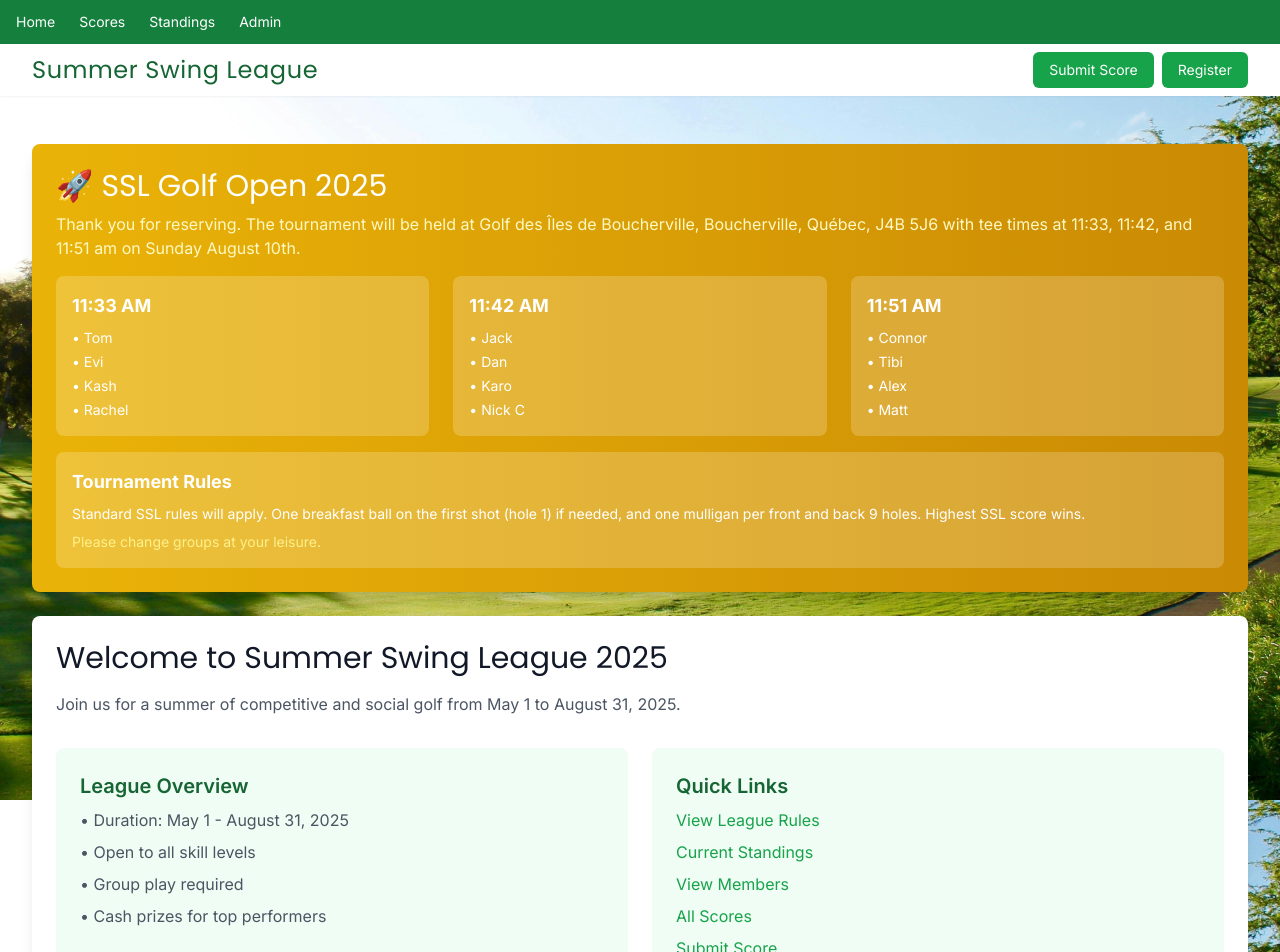
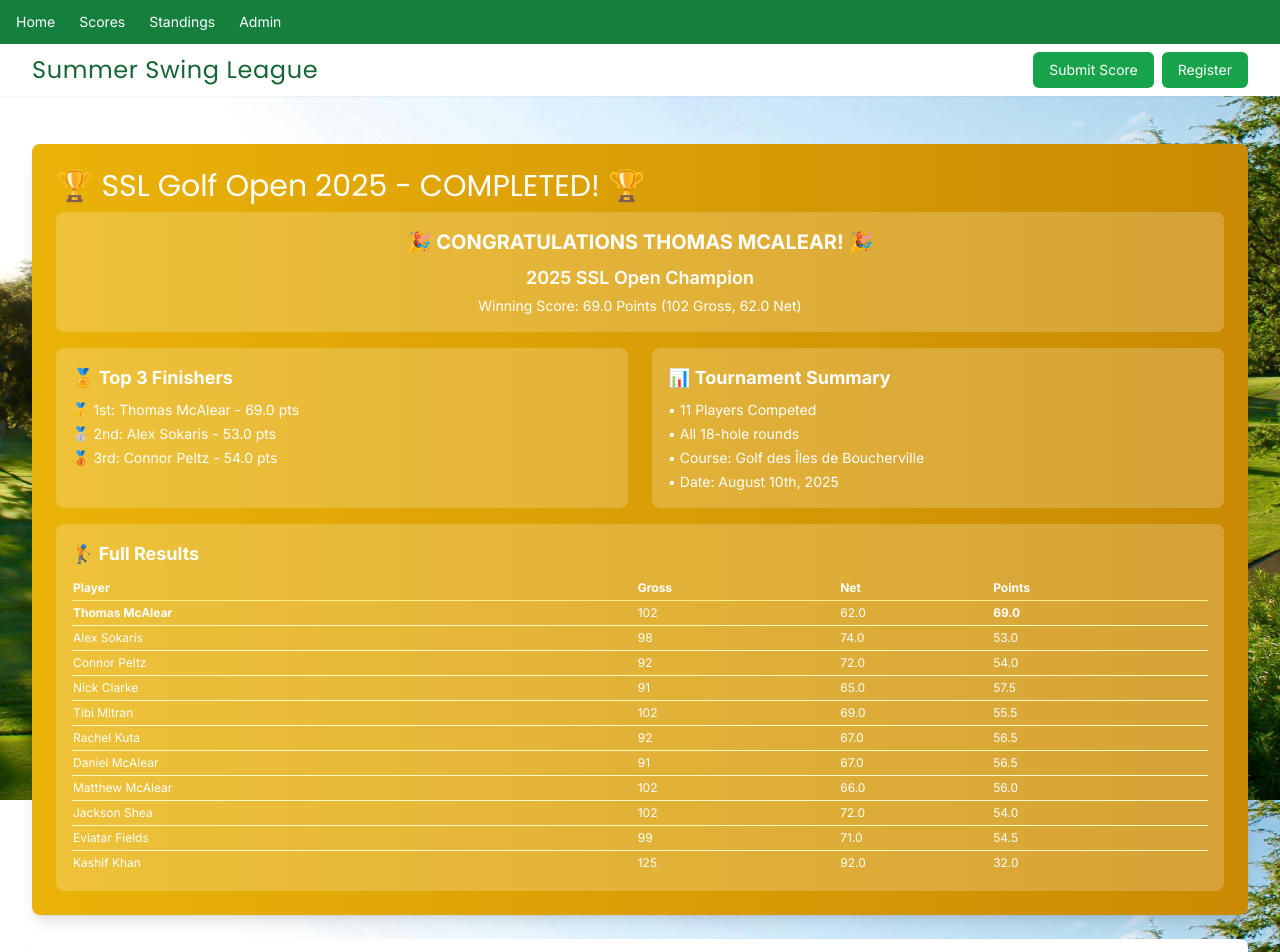
Before and after one commit to matthewmcalear/Summer-Swing-League, a Next.js app: page / in a window 1280 px wide. Shown: the top 952 px of the page. Built offline with nearby package versions, Linux system fonts and the light colour scheme; no server answers; the database is empty.

Commit message:
Update SSL Open banner to congratulate Thomas McAlear as 2025 champion and display full tournament results

```diff
--- a/app/page.tsx
+++ b/app/page.tsx
@@ -34,43 +34,115 @@ export default function Home() {
           <div className="bg-gradient-to-r from-yellow-500 to-yellow-600 rounded-lg shadow-lg p-6 mb-6 text-white">
             <div className="flex flex-col">
               <div className="flex-1">
-                <h2 className={`${pop.className} text-2xl md:text-3xl font-bold mb-2`}>🚀 SSL Golf Open 2025</h2>
-                <p className="text-yellow-100 mb-4">Thank you for reserving. The tournament will be held at Golf des Îles de Boucherville, Boucherville, Québec, J4B 5J6 with tee times at 11:33, 11:42, and 11:51 am on Sunday August 10th.</p>
+                <h2 className={`${pop.className} text-2xl md:text-3xl font-bold mb-2`}>🏆 SSL Golf Open 2025 - COMPLETED! 🏆</h2>
+                <div className="bg-white bg-opacity-20 rounded-lg p-4 mb-4">
+                  <h3 className="font-bold text-xl mb-2 text-center">🎉 CONGRATULATIONS THOMAS MCALEAR! 🎉</h3>
+                  <p className="text-center text-lg font-semibold">2025 SSL Open Champion</p>
+                  <p className="text-center text-sm mt-1">Winning Score: 69.0 Points (102 Gross, 62.0 Net)</p>
+                </div>
 
-                <div className="grid grid-cols-1 md:grid-cols-3 gap-6 mb-4">
+                <div className="grid grid-cols-1 md:grid-cols-2 gap-6 mb-4">
                   <div className="bg-white bg-opacity-20 rounded-lg p-4">
-                    <h3 className="font-bold text-lg mb-2">11:33 AM</h3>
+                    <h3 className="font-bold text-lg mb-2">🏅 Top 3 Finishers</h3>
                     <ul className="text-sm space-y-1">
-                      <li>• Tom</li>
-                      <li>• Evi</li>
-                      <li>• Kash</li>
-                      <li>• Rachel</li>
+                      <li>🥇 1st: Thomas McAlear - 69.0 pts</li>
+                      <li>🥈 2nd: Alex Sokaris - 53.0 pts</li>
+                      <li>🥉 3rd: Connor Peltz - 54.0 pts</li>
                     </ul>
                   </div>
                   <div className="bg-white bg-opacity-20 rounded-lg p-4">
-                    <h3 className="font-bold text-lg mb-2">11:42 AM</h3>
+                    <h3 className="font-bold text-lg mb-2">📊 Tournament Summary</h3>
                     <ul className="text-sm space-y-1">
-                      <li>• Jack</li>
-                      <li>• Dan</li>
-                      <li>• Karo</li>
-                      <li>• Nick C</li>
-                    </ul>
-                  </div>
-                  <div className="bg-white bg-opacity-20 rounded-lg p-4">
-                    <h3 className="font-bold text-lg mb-2">11:51 AM</h3>
-                    <ul className="text-sm space-y-1">
-                      <li>• Connor</li>
-                      <li>• Tibi</li>
-                      <li>• Alex</li>
-                      <li>• Matt</li>
+                      <li>• 11 Players Competed</li>
+                      <li>• All 18-hole rounds</li>
+                      <li>• Course: Golf des Îles de Boucherville</li>
+                      <li>• Date: August 10th, 2025</li>
                     </ul>
                   </div>
                 </div>
 
                 <div className="bg-white bg-opacity-20 rounded-lg p-4">
-                  <h3 className="font-bold text-lg mb-2">Tournament Rules</h3>
-                  <p className="text-sm">Standard SSL rules will apply. One breakfast ball on the first shot (hole 1) if needed, and one mulligan per front and back 9 holes. Highest SSL score wins.</p>
-                  <p className="text-sm mt-2 text-yellow-200">Please change groups at your leisure.</p>
+                  <h3 className="font-bold text-lg mb-2">🏌️ Full Results</h3>
+                  <div className="text-xs overflow-x-auto">
+                    <table className="w-full">
+                      <thead>
+                        <tr className="border-b border-yellow-200">
+                          <th className="text-left py-1">Player</th>
+                          <th className="text-left py-1">Gross</th>
+                          <th className="text-left py-1">Net</th>
+                          <th className="text-left py-1">Points</th>
+                        </tr>
+                      </thead>
+                      <tbody>
+                        <tr className="border-b border-yellow-100">
+                          <td className="py-1 font-bold">Thomas McAlear</td>
+                          <td className="py-1">102</td>
+                          <td className="py-1">62.0</td>
+                          <td className="py-1 font-bold">69.0</td>
+                        </tr>
+                        <tr className="border-b border-yellow-100">
+                          <td className="py-1">Alex Sokaris</td>
+                          <td className="py-1">98</td>
+                          <td className="py-1">74.0</td>
+                          <td className="py-1">53.0</td>
+                        </tr>
+                        <tr className="border-b border-yellow-100">
+                          <td className="py-1">Connor Peltz</td>
+                          <td className="py-1">92</td>
+                          <td className="py-1">72.0</td>
+                          <td className="py-1">54.0</td>
+                        </tr>
+                        <tr className="border-b border-yellow-100">
+                          <td className="py-1">Nick Clarke</td>
+                          <td className="py-1">91</td>
+                          <td className="py-1">65.0</td>
+                          <td className="py-1">57.5</td>
+                        </tr>
+                        <tr className="border-b border-yellow-100">
+                          <td className="py-1">Tibi Mitran</td>
+                          <td className="py-1">102</td>
+                          <td className="py-1">69.0</td>
+                          <td className="py-1">55.5</td>
+                        </tr>
+                        <tr className="border-b border-yellow-100">
+                          <td className="py-1">Rachel Kuta</td>
+                          <td className="py-1">92</td>
+                          <td className="py-1">67.0</td>
+                          <td className="py-1">56.5</td>
+                        </tr>
+                        <tr className="border-b border-yellow-100">
+                          <td className="py-1">Daniel McAlear</td>
+                          <td className="py-1">91</td>
+                          <td className="py-1">67.0</td>
+                          <td className="py-1">56.5</td>
+                        </tr>
+                        <tr className="border-b border-yellow-100">
+                          <td className="py-1">Matthew McAlear</td>
+                          <td className="py-1">102</td>
+                          <td className="py-1">66.0</td>
+                          <td className="py-1">56.0</td>
+                        </tr>
+                        <tr className="border-b border-yellow-100">
+                          <td className="py-1">Jackson Shea</td>
+                          <td className="py-1">102</td>
+                          <td className="py-1">72.0</td>
+                          <td className="py-1">54.0</td>
+                        </tr>
+                        <tr className="border-b border-yellow-100">
+                          <td className="py-1">Eviatar Fields</td>
+                          <td className="py-1">99</td>
+                          <td className="py-1">71.0</td>
+                          <td className="py-1">54.5</td>
+                        </tr>
+                        <tr>
+                          <td className="py-1">Kashif Khan</td>
+                          <td className="py-1">125</td>
+                          <td className="py-1">92.0</td>
+                          <td className="py-1">32.0</td>
+                        </tr>
+                      </tbody>
+                    </table>
+                  </div>
                 </div>
               </div>
             </div>
```
